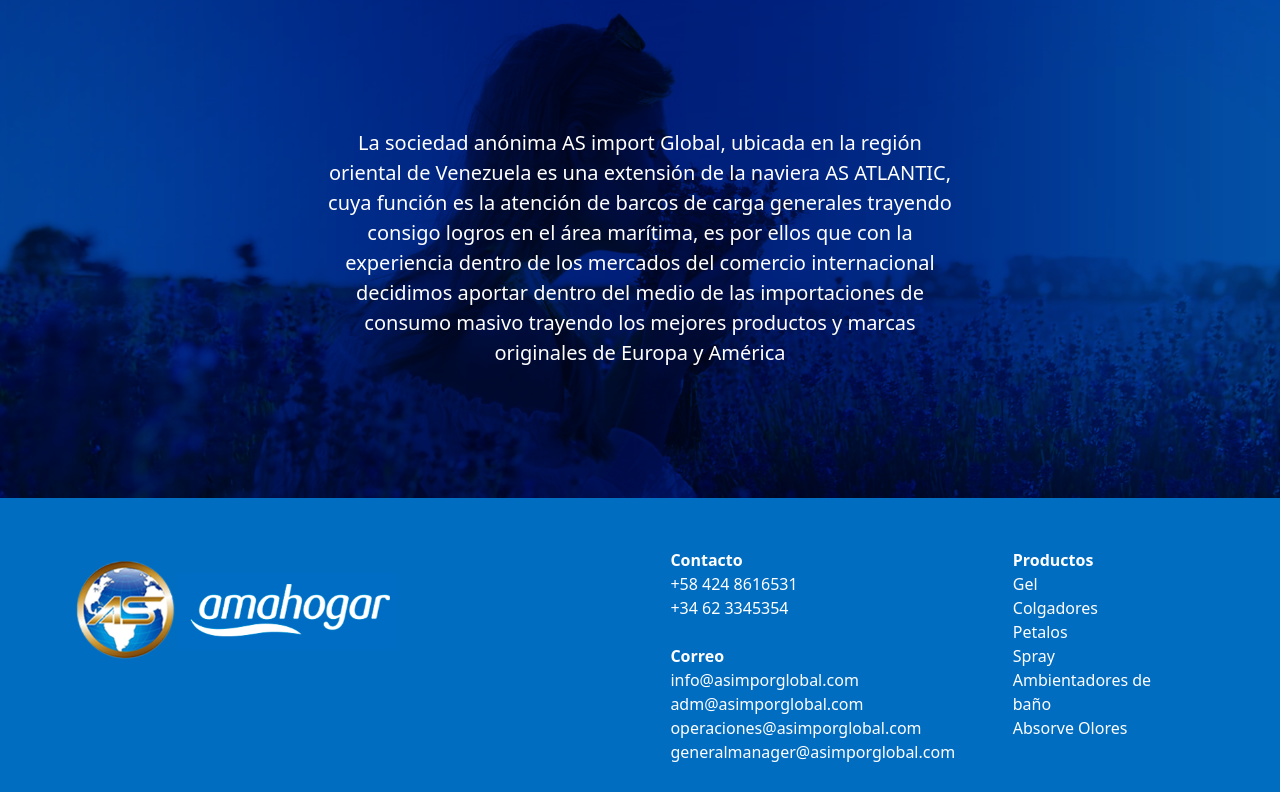
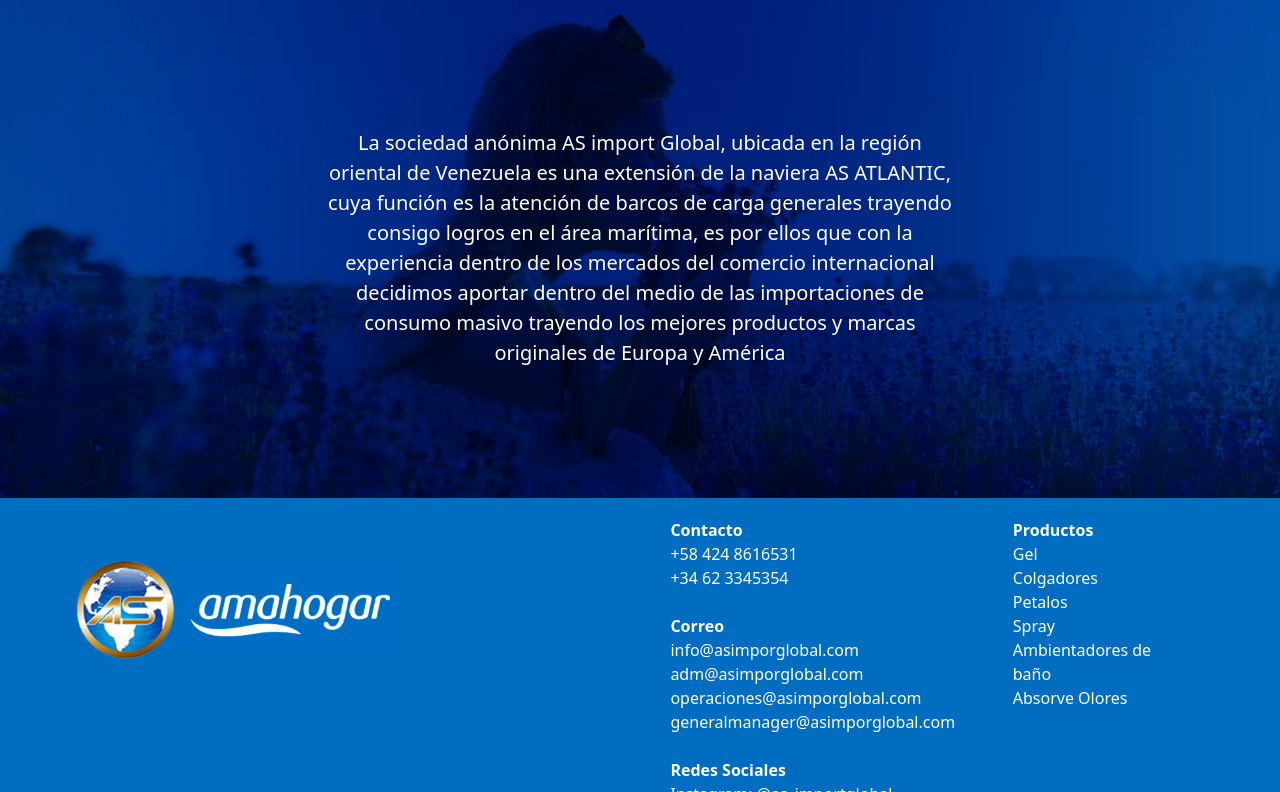
Before and after one commit to BrayanJakes/asimport, an Angular app: page /app/home in a window 1280 px wide. Shown: the part 2224-3016 px from the top of the page. Built offline with nearby package versions, Linux system fonts and the light colour scheme.

Commit message:
arreglos

```diff
--- a/src/app/pages/pages/pages.component.css
+++ b/src/app/pages/pages/pages.component.css
@@ -10,7 +10,7 @@
     position: absolute;
     color: white;
     right: 120px;
-    top: 50px;
+    top: 20px;
     font-size: 16px;
 }
 
--- a/src/app/pages/pages/pages.component.html
+++ b/src/app/pages/pages/pages.component.html
@@ -98,7 +98,9 @@
             <br>
             <strong>Redes Sociales</strong>
             <br>
-            Instagram: @tal
+            Instagram: @as_importglobal
+            <br>
+            Facebook: As Impost Global C.A
           </div>
           <div class="col-4">
 
```
Also changed, not shown: 3 other files (tests, documents, lock files or other folders).
